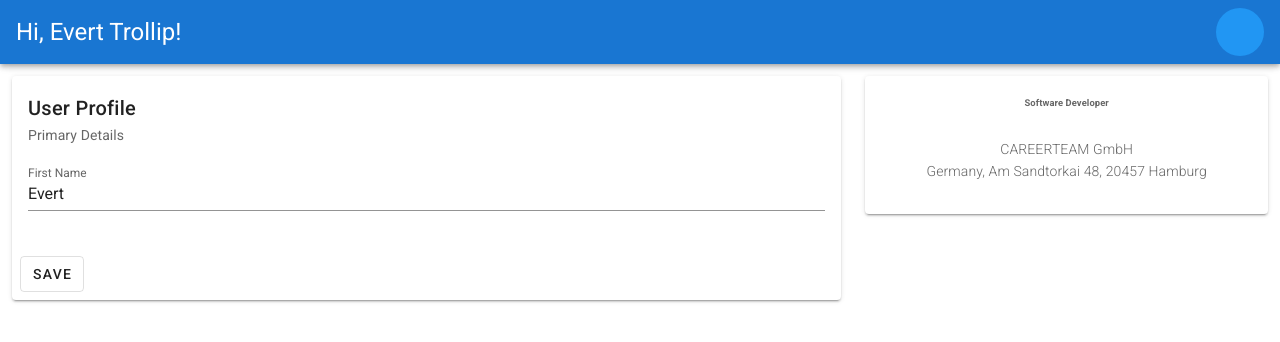
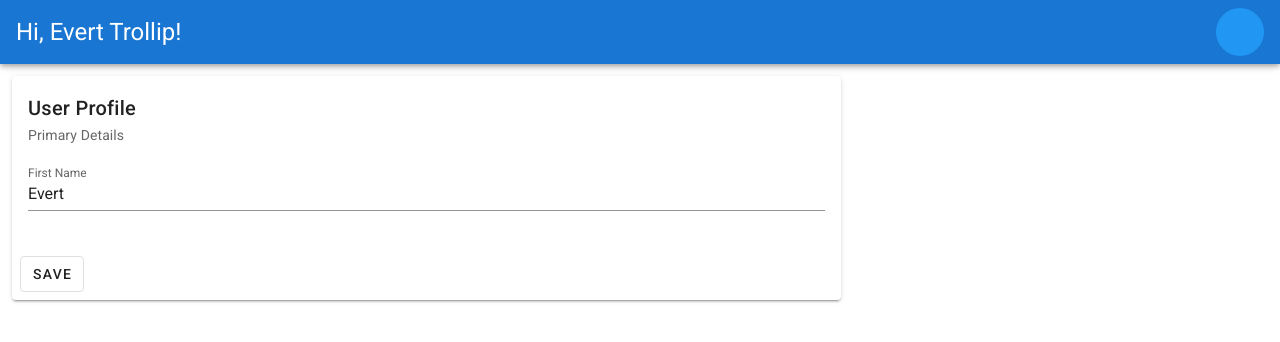
Before and after one commit to SaschaHgMann/user-profile, a Vue app: page / in a window 1280 px wide. Shown: the top 342 px of the page. Built offline with nearby package versions, Linux system fonts and the light colour scheme.

Commit message:
Updates README

```diff
--- a/src/components/UserProfile.vue
+++ b/src/components/UserProfile.vue
@@ -40,13 +40,6 @@
         <!-- ------------------------------------------- -->
 
         <!-- Use the example above to help -->
-        <v-card>
-          <v-card-text class="text-center">
-            <h6 class="category text-gray mb-6">{{user.job_title}}</h6>
-            <h4 class="card-title font-weight-light">{{ user.company.name }}</h4>
-            <p class="card-description font-weight-light">{{ user.company.country }}, {{ user.company.address }}</p>
-          </v-card-text>
-        </v-card>
       </v-col>
     </v-row>
   </v-container>
```
Also changed, not shown: landing_page.png, 1 other file (tests, documents, lock files or other folders).
